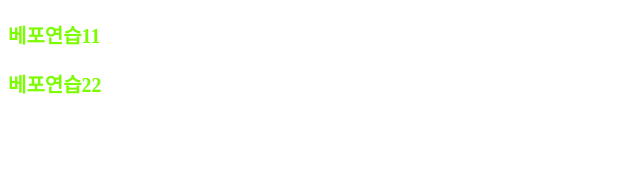
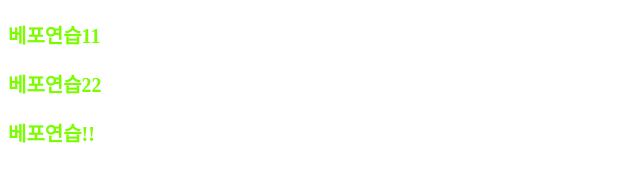
Before and after one commit to JJ46180/gtt, a plain HTML site: page index.html in a window 1280 px wide. Shown: the whole page, without its empty margins (0-640 px from the left). Drawn offline with Linux system fonts and the light colour scheme.

Commit message:
베포연습!!!

```diff
--- a/index.html
+++ b/index.html
@@ -9,5 +9,6 @@
   <body>
     <p>베포연습11</p>
     <p>베포연습22</p>
+    <p>베포연습!!</p>
   </body>
 </html>
```
